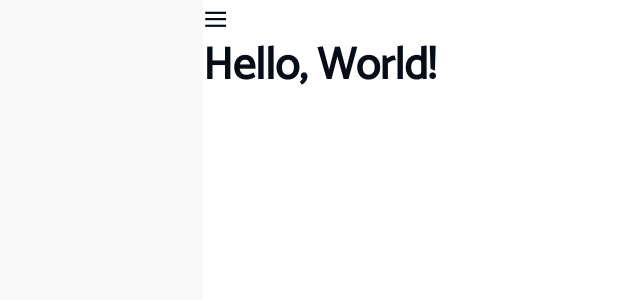
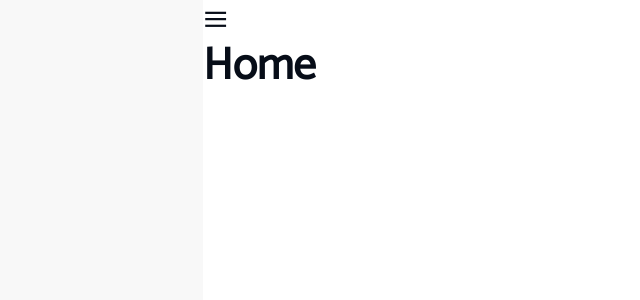
Before and after one commit to seif-baazouzi/management-system-webapp, a Svelte app: page / in a window 1280 px wide. Shown: the top 300 px of the page, without its empty margins (97-737 px from the left). Built offline with nearby package versions, Linux system fonts and the light colour scheme.

Commit message:
add routing

```diff
--- a/src/App.svelte
+++ b/src/App.svelte
@@ -1,9 +1,15 @@
 <script lang="ts">
-	import DefaultLayout from "./layouts/DefaultLayout.svelte"
+	import Router from "svelte-spa-router";
+
+	import Home from "./pages/home.svelte";
+	import Login from "./pages/login.svelte";
+	import Signup from "./pages/signup.svelte";
+
+	const routes = {
+		"/": Home,
+		"/login": Login,
+		"/signup": Signup,
+	};
 </script>
 
-<main>
-	<DefaultLayout>
-		<h1>Hello, World!</h1>
-	</DefaultLayout>
-</main>
+<Router {routes} />
--- /dev/null
+++ b/src/pages/home.svelte
@@ -0,0 +1,7 @@
+<script>
+    import DefaultLayout from "../layouts/DefaultLayout.svelte";
+</script>
+
+<DefaultLayout>
+    <h1>Home</h1>
+</DefaultLayout>
--- /dev/null
+++ b/src/pages/login.svelte
@@ -0,0 +1 @@
+<h1>Login</h1>
--- /dev/null
+++ b/src/pages/signup.svelte
@@ -0,0 +1 @@
+<h1>signup</h1>
```
Also changed, not shown: package.json (+5 -4 lines), 1 other file (tests, documents, lock files or other folders).
